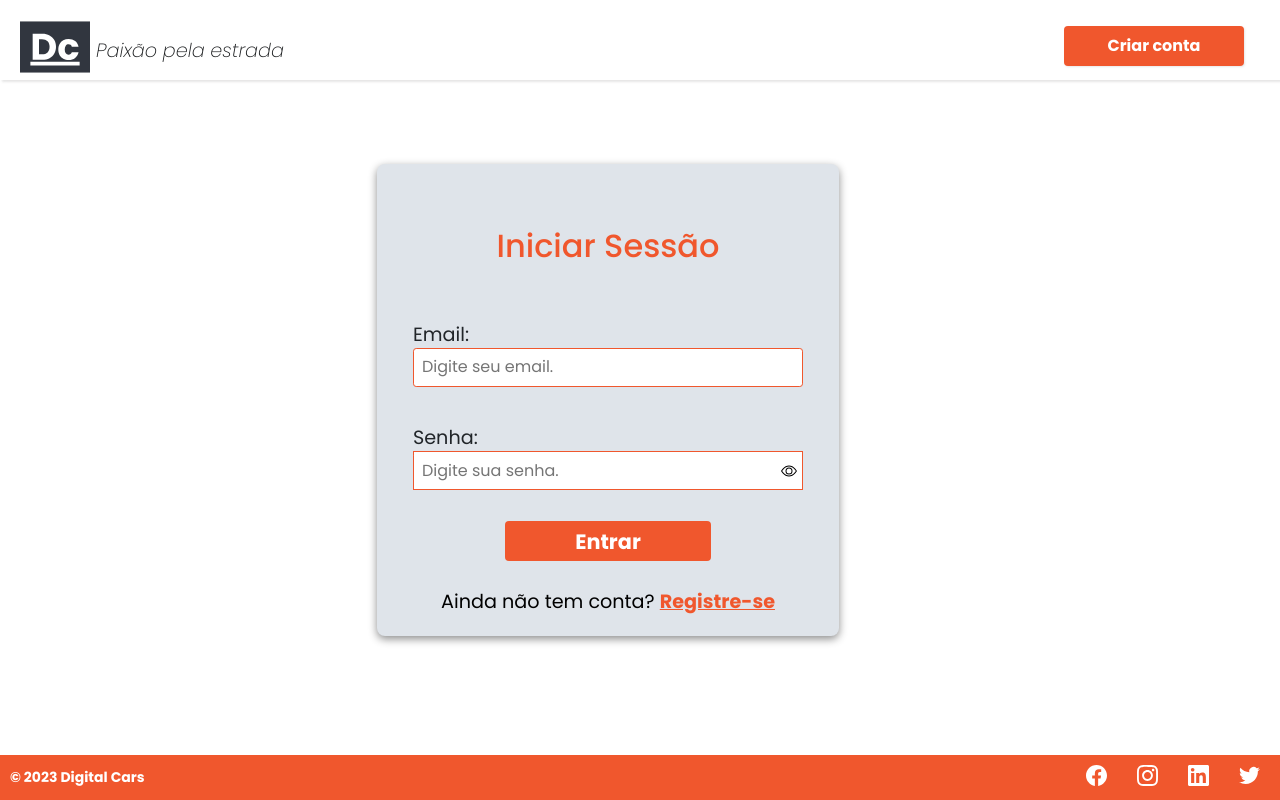
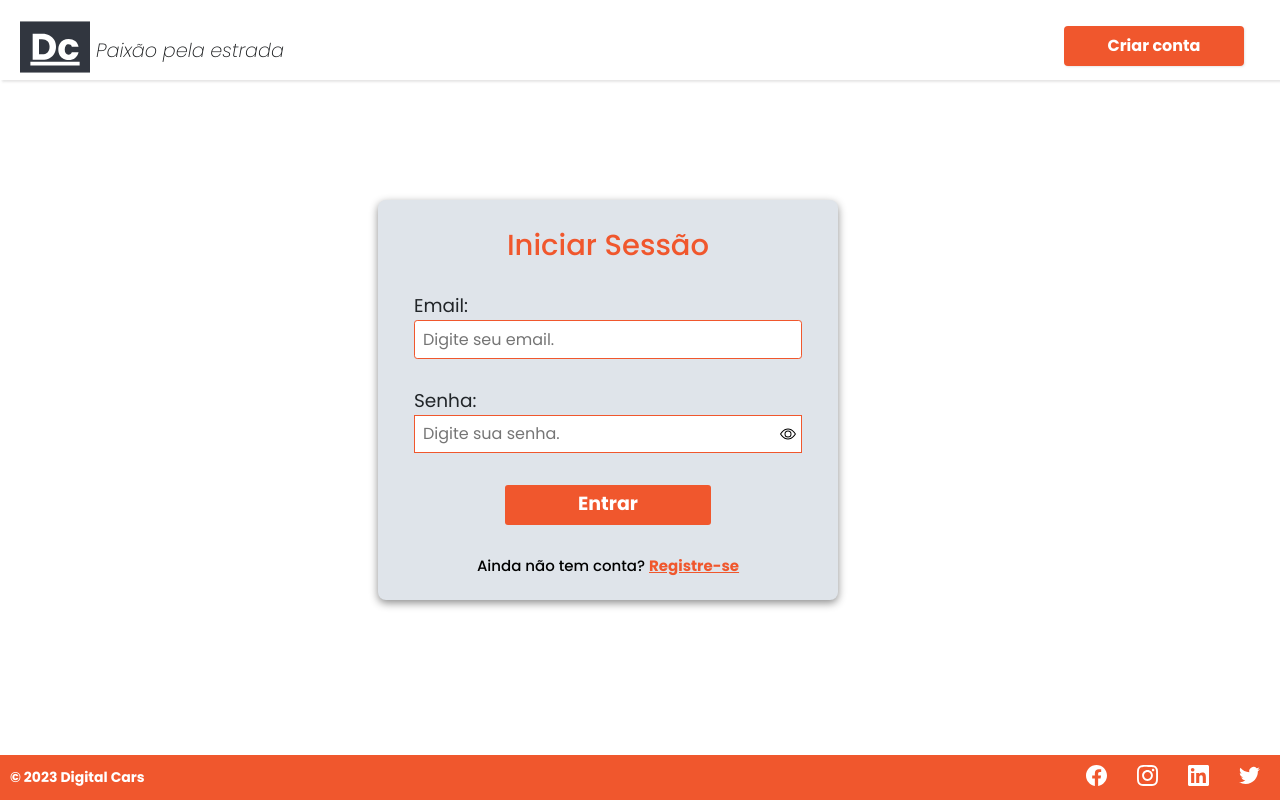
Before and after one commit to GabrielyPaz/projeto-integrador, a React (Vite) app: page /login in a window 1280 px wide. Built offline with nearby package versions, Linux system fonts and the light colour scheme.

Commit message:
ajustando fonte formulários registro, login e padding do detail caracteristica

```diff
--- a/src/Components/AdminFormulario/AdminFormulario.module.css
+++ b/src/Components/AdminFormulario/AdminFormulario.module.css
@@ -33,7 +33,7 @@
   display: flex;
   flex-direction: column;
   align-items: center;
-  background-color: var(--branco-opaco);
+  background-color: var(--cinza-background);
   padding: 25px;
 }
 
@@ -270,3 +270,11 @@
   outline: none;
   border: none;
 }
+
+
+@media screen and (max-width: 636px) {
+  .main {
+      gap: 0rem;
+  }
+
+}
--- a/src/Components/DetailCaracteristica/DetailCaracteristica.module.css
+++ b/src/Components/DetailCaracteristica/DetailCaracteristica.module.css
@@ -2,14 +2,14 @@
   display: flex;
   flex-direction: column;
   gap: 30px;
-
 }
 
-.titleDescrição, .title {
+.titleDescrição,
+.title {
   font-size: 24px;
   font-weight: bold;
   padding: 20px 0px 20px 40px;
-    color: #31363F;
+  color: #31363f;
 }
 
 .text {
@@ -20,7 +20,7 @@
 .title {
   width: 100%;
   border-bottom: 1.7px solid #f0572d;
-    color: #31363F;
+  color: #31363f;
 }
 
 .containerGrid {
@@ -39,12 +39,10 @@
   color: #f0572d;
 }
 
-
 .gridItem p {
-    color:#31363F;
+  color: #31363f;
   font-weight: 500;
   font-size: 14px;
-
 }
 
 @media screen and (max-width: 620px) {
@@ -53,33 +51,28 @@
     grid-template-columns: 1fr 1fr;
   }
 
-.titleDescrição, .title {
+  .titleDescrição,
+  .title {
     font-size: 20px;
   }
 
   .text {
     font-size: 14px;
   }
-
 }
 
 @media screen and (max-width: 420px) {
-
   .containerGrid {
     gap: 18px;
     /* margin-bottom: 10px; */
-
   }
 
   .gridItem {
     gap: 4px;
-
   }
 
-.titleDescrição, .title {
-    padding: 20px 0px 20px 20px;
-    color: #31363F;
+  .titleDescrição,
+  .title {
+    color: #31363f;
   }
-
-
 }
--- a/src/Components/LoginForm/Form.module.css
+++ /dev/null
@@ -1,194 +0,0 @@
-
-  .container {
-    width: 95%;
-    height: 80vh;
-    position: absolute;
-    margin: 0 auto;
-    display: flex;
-    align-items: center;
-
-  }
-
-  .container_login {
-    width: 100%;
-    display: flex;
-    position: absolute;
-    flex-direction: column;
-    align-items: center;
-    justify-content: center;
-    padding: 30px;
-    text-align: center;
-
-  }
-
-  .login_form {
-    width: 100%;
-    display: flex;
-    flex-direction: column;
-    justify-content: center;
-    margin: 0 auto;
-    padding: 1.75rem;
-    border-radius: 8px;
-    gap: 15px;
-    background-color: var(--cinza-background);
-    box-shadow: rgba(0, 0, 0, 0.45) 0px 3px 8px;
-  }
-
-  .login_form_title {
-    margin-bottom: 25px;
-    padding-top: 35px;
-    color: var(--laranja-principal);
-    display: flex;
-    align-items: center;
-    justify-content: center;
-    font-size: 2rem;
-  }
-
-  .wrap_input {
-    width: 100%;
-	  padding: .4em .5em;
-  	border: 1px solid var(--cor-laranja);
-  	border-radius: .2em;
-    text-align: start;
-  }
-
-  .wrap_input:focus {
-    outline: none;
-    border: 1px solid var(--laranja-principal);
-  }
-
-  .wrap_input:invalid {
-    border: 1px solid var(--cor-erro-input);
-  }
-
-.error .login {
-  border: 2px solid red;
-  background-color:rgba(255, 0, 0, 0.357);
-}
-
-.error .input_register {
-  //border: 2px solid red;
-  background-color:rgba(255, 0, 0, 0.357);
-}
-
-.input {
-   font-size: 15px;
-    color: var(--branco);
-    width: 28rm;
-    padding: 15px;
-    height: 80px;
-    outline: none;
-    background-color: transparent;
-}
-
-.user_input{
-  display: flex;
-	justify-content: space-between;
-	align-items: center;
-	background-color: var(--branco);
-	border: 1px solid var(--laranja-principal);
-	padding-right: 5px;
-	width: 100%;
-}
-
-  .label_input {
-    width: 100%;
-    font-weight: 300;
-    margin-bottom: -.1em;
-    margin-top: .5em;
-    font-size: 1.2rem;
-  }
-
-  .login {
-    width: 100%;
-    padding: .4em .5em;
-    border-radius: .2em;
-    border: 1px solid var(--laranja-principal);
-    background-color: var(--branco);
-  }
-
-  .login:focus{
-    outline: none;
-	  border: 1px solid var(--laranja-principal);
-  }
-
-  .login:invalid{
-    border: var(--cor-erro-input)
-  }
-
-  .input_register {
-    width: 100%;
-    padding: .4em .5em;
-    border: 1px solid var(--cor-laranja);
-    border-radius: .2em;
-    background-color: var(--branco);
-    }
-
-  .input_register:focus {
-    outline: none;
-    border: none;
-  }
-
-  .input_register:invalid {
-    border: 1px solid var(--cor-erro-input);
-  }
-
-  .container_login_form_btn {
-    display: flex;
-    flex-wrap: wrap;
-    justify-content: center;
-    padding: 10px;
-  }
-
-  .login_form_btn {
-    font-size: 1.3rem;
-    font-weight: 700;
-    border: none;
-    border-radius: 4px;
-    color: var(--branco);
-    display: flex;
-    justify-content: center;
-    align-items: center;
-    width: 206px;
-    height: 40px;
-    background: var(--laranja-principal);
-    cursor: pointer;
-    margin-bottom: 10px;
-  }
-
-.login_form_btn:hover {
-    background: var(--branco);
-    color: var(--laranja-principal);
-    border: 1px solid var(--laranja-principal);
-    outline: none;
-
-  }
-
-.text-center {
-    display: flex;
-    justify-content: center;
-    align-items: center;
-    margin-top: 50px;
-  }
-
-.log {
-    display: flex;
-    align-items: center;
-    justify-content: center;
-    gap: 30px;
-}
-
-.question {
-    font-weight: 200;
-    font-size: 1.2rem;
-    line-height: 12px;
-    text-decoration: none;
-    color: var(--preto-total);
-
-}
-
-.register {
-  color: var(--laranja-principal);
-  font-size: 1.2rem;
-  font-weight: bold;
-}
--- a/src/Components/LoginForm/LoginForm.jsx
+++ b/src/Components/LoginForm/LoginForm.jsx
@@ -1,5 +1,5 @@
 import { useState } from "react";
-import styles from "./Form.module.css";
+import styles from "./LoginForm.module.css";
 import { useNavigate } from "react-router-dom";
 //import { LoginContext } from "../../contexts/LoginContext/LoginContext";
 import Swal from 'sweetalert2';
--- a/src/Components/NavBar/Navbar.jsx
+++ b/src/Components/NavBar/Navbar.jsx
@@ -115,7 +115,10 @@
             <div className={styles.menuLoginArea}>
               <div className={styles.reservaLoginArea}>
                 {location.pathname !== "/:userId/reservas" && (
-                  <Link to="/:userId/reservas" className={styles.linkReservaLoginArea}>
+                  <Link
+                    to="/:userId/reservas"
+                    className={styles.linkReservaLoginArea}
+                  >
                     <h3>Minhas reservas</h3>
                   </Link>
                 )}
--- a/src/Components/RegisterForm/RegisterForm.module.css
+++ b/src/Components/RegisterForm/RegisterForm.module.css
@@ -17,7 +17,7 @@
 
 .form_register{
 	position: absolute;
-	top: 50%;
+	top: 53%;
 	left: 50%;
 	transform: translate(-50%, -50%);
 
@@ -34,6 +34,7 @@
 
 .h1_register{
 	color: var(--cor-laranja);
+  font-size: 2em;
 }
 
 .input_register {
@@ -58,7 +59,7 @@
 	font-weight: 300;
 	margin-bottom: -.1em;
 	margin-top: .5em;
-	font-size: .8em;
+	font-size: 1.1em;
 	}
 
 .user_input{
```
Lines whose indentation alone changed are shown as unchanged.
